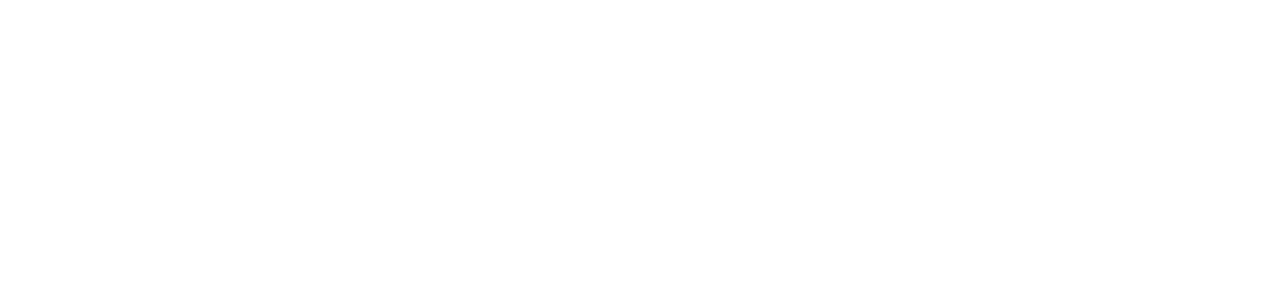
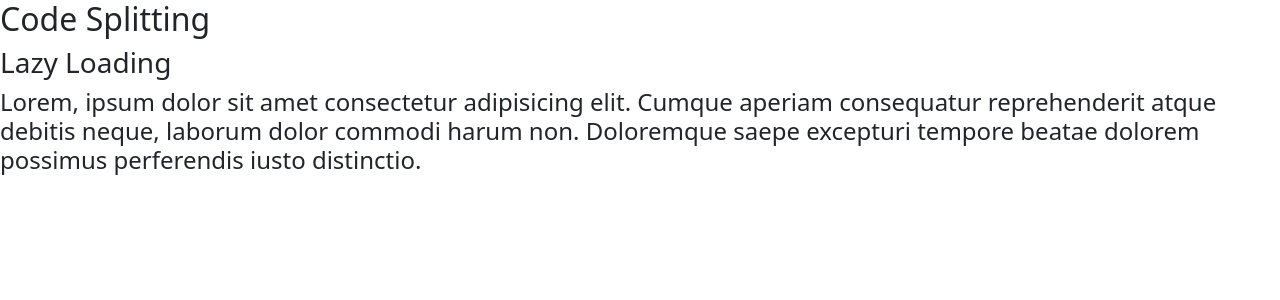
Before and after one commit to priyan1995/React-fundamenals, a React (Create React App) app: page /lazy-load in a window 1280 px wide. Shown: the top 300 px of the page. Built offline with nearby package versions, Linux system fonts and the light colour scheme.

Commit message:
react lazy load code splitting

```diff
--- a/src/App.js
+++ b/src/App.js
@@ -18,6 +18,7 @@ import LoginFormUi from './components/React-bootstrap/FormUi';
 import MaterialUiElements from './components/MaterialUi/MatirialUiElements';
 import { SlickSlider } from './components/Slick/SlickSlider';
 import { UserForm } from './components/User-form/UserForm';
+import { LazyLoadComponent } from './components/Lazy-Load/LazyLoad';
 
 function App() {
 
@@ -85,6 +86,10 @@ function App() {
             <UserForm />
           </Route>
 
+          <Route path="/lazy-load">
+            <LazyLoadComponent />
+          </Route>
+
 
 
         </Switch>
--- a/src/components/Home.js
+++ b/src/components/Home.js
@@ -40,6 +40,9 @@ export const Home = () => {
                     <li>
                         <Link to="/user-form">User Form (Custom Hook)</Link>
                     </li>
+                    <li>
+                        <Link to="/lazy-load">Lazy Load (Code Splitting)</Link>
+                    </li>
 
 
                 </ul>
--- /dev/null
+++ b/src/components/Lazy-Load/LazyLoad.jsx
@@ -0,0 +1,14 @@
+import React, { lazy, Suspense } from 'react';
+
+const LazyLoadContent = lazy(() => import('./LazyLoadContent'));
+
+export const LazyLoadComponent = () => {
+    return (
+        <>
+            <h2>Code Splitting</h2>
+            <Suspense fallback={<h1>Loading...</h1>}>
+                <LazyLoadContent />
+            </Suspense>
+        </>
+    )
+}
--- /dev/null
+++ b/src/components/Lazy-Load/LazyLoadContent.jsx
@@ -0,0 +1,12 @@
+import React from 'react';
+
+const LazyLoadContent = () => {
+    return (
+        <>
+            <h3>Lazy Loading </h3>
+            <h4>Lorem, ipsum dolor sit amet consectetur adipisicing elit. Cumque aperiam consequatur reprehenderit atque debitis neque, laborum dolor commodi harum non. Doloremque saepe excepturi tempore beatae dolorem possimus perferendis iusto distinctio.</h4>
+        </>
+    )
+}
+
+export default LazyLoadContent;
```
